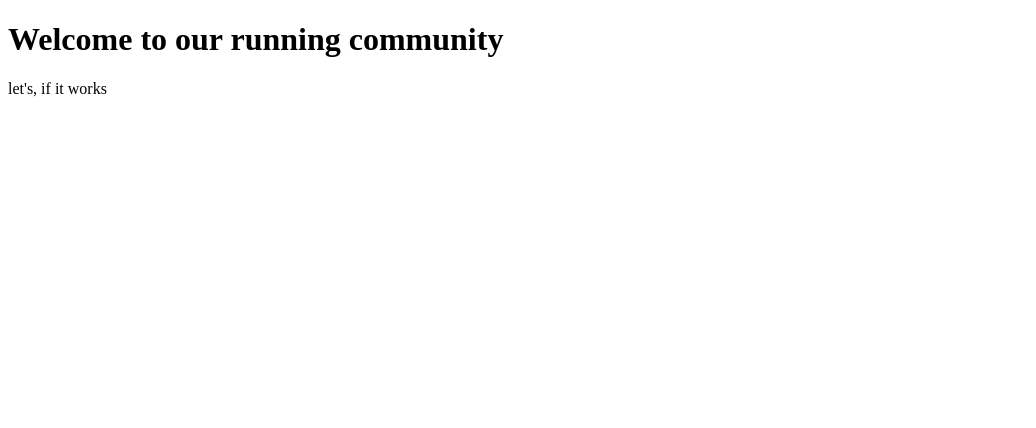
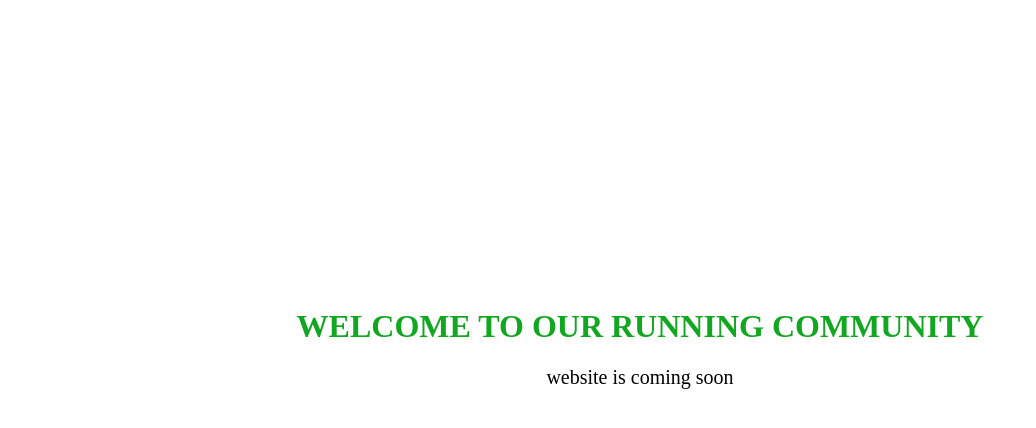
Before and after one commit to JuliaOldman0/ibr, a plain HTML site: page index.html in a window 1280 px wide. Shown: the whole page, without its empty margins (0-1036 px from the left). Drawn offline with Linux system fonts and the light colour scheme.

Commit message:
added coming soon

```diff
--- a/index.html
+++ b/index.html
@@ -3,10 +3,11 @@
   <head>
     <meta charset="UTF-8" />
     <meta name="viewport" content="width=device-width, initial-scale=1.0" />
+    <link rel="stylesheet" href="style.css">
     <title>IBR</title>
   </head>
   <body>
     <h1>Welcome to our running community</h1>
-    <p>let's, if it works</p>
+ <p>website is coming soon</p>
   </body>
 </html>
--- /dev/null
+++ b/style.css
@@ -0,0 +1,17 @@
+body {
+    display: flex;
+    flex-direction: column;
+    align-items: center;
+}
+
+h1 {
+    text-transform: uppercase;
+    color: #12A720;
+    margin-top: 300px;
+    font-weight: 700;
+}
+
+p {
+    margin: 0;
+    font-size: 20px;
+}
```
